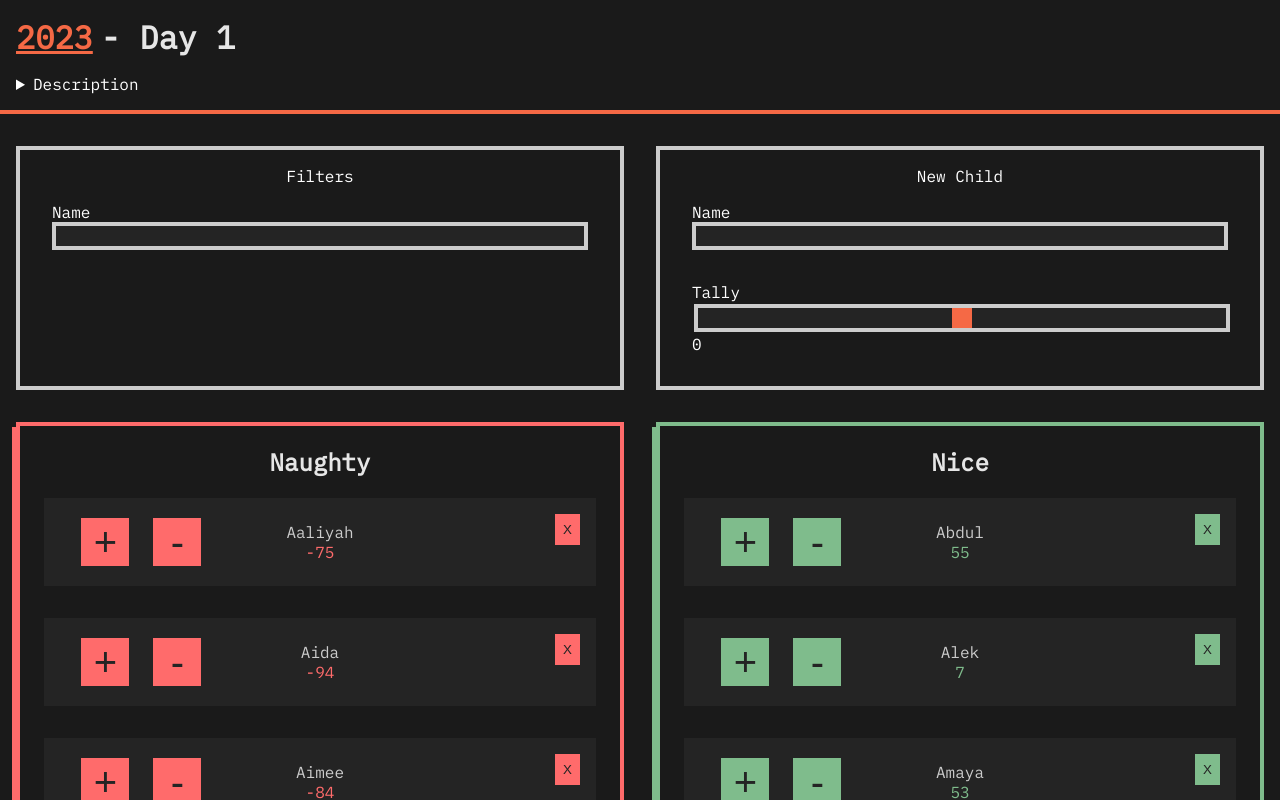
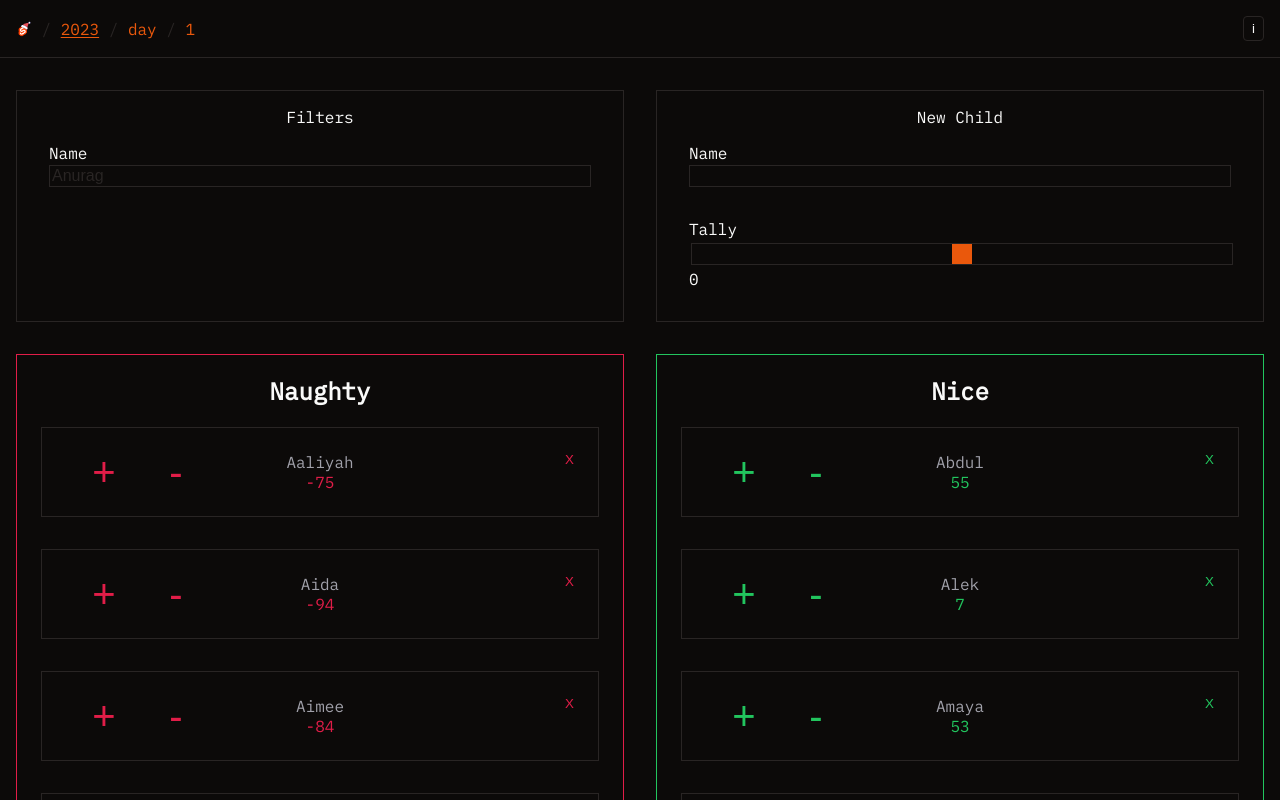
Before and after one commit to thomcleary/advent-of-svelte, a SvelteKit app: page /2023/day/1 in a window 1280 px wide. Shown: the top 800 px of the page. Built offline with nearby package versions, Linux system fonts and the light colour scheme; no server answers.

Commit message:
remember to squash merge all these commits later lol

```diff
--- a/src/lib/css/global.css
+++ b/src/lib/css/global.css
@@ -1,24 +1,17 @@
 :root {
-	--col: white;
-	--col-bg: rgb(26, 26, 26);
-	--col-bg2: rgb(36, 36, 36);
-	--col-bg3: rgb(46, 46, 46);
-	--col-heading: rgb(230, 230, 230);
-	--col-body: rgb(204, 204, 204);
-
-	--svelte: rgb(235, 80, 39);
-	--green: #7fbc8c;
-	--red: #ff6b6b;
-	--orange: #f56945;
+	--white: rgb(250, 250, 249);
+	--black: rgb(12, 10, 9);
+	--grey: rgb(161, 161, 170);
+	--orange: rgb(234, 88, 12);
+	--red: rgb(225, 29, 72);
+	--green: rgb(34, 197, 94);
+	--border: rgb(41, 37, 36);
+	--dim: rgb(41, 37, 36);
 }
 
 /* TODO: light theme */
 /* @media only screen and (prefers-color-scheme: light) {
 	:root {
-		--col: black;
-		--col-bg: white;
-		--col-heading: rgb(33, 33, 33);
-		--col-body: rgb(69, 69, 69);
 	}
 } */
 
@@ -35,8 +28,8 @@ body {
 	padding: 0;
 	margin: 0;
 
-	color: var(--col);
-	background-color: var(--col-bg);
+	color: var(--white);
+	background-color: var(--black);
 
 	font-family:
 		IBM Plex Mono,
--- a/src/routes/2023/day/1/+layout.svelte
+++ b/src/routes/2023/day/1/+layout.svelte
@@ -1,26 +1,46 @@
+<script>
+	import { slide } from 'svelte/transition';
+
+	let showDescription = false;
+
+	$: console.log({ showDescription });
+</script>
+
 <main>
-	<div>
-		<h1>
-			<a href="../"> 2023 </a> - Day 1
-		</h1>
-		<details>
-			<summary>Description</summary>
-			<p>
-				The Elves have been tirelessly creating presents all year round. They're right on schedule,
-				but today they've run into a big problem; the ancient system for tracking who's been naughty
-				or nice is out of commission. With the hundreds of thousands of letters from children piling
-				up alongside their records of good and bad deeds, the Elves are in dire need of a modern
-				solution.
-			</p>
-			<p>
-				Your mission is to build a system for the elves, enabling them to input names and tally each
-				childs deeds to keep track of whether they're good or bad. You could even categorise these
-				automatically as “naughty” and “nice.” Fortunately, the elves have been meticulous in their
-				record-keeping and have a backup of all the current data in JSON format. You'll need to
-				import this data into your newly developed system.
-			</p>
-		</details>
-	</div>
+	<header>
+		<nav>
+			<div class="breadcrumbs">
+				<a href="/">
+					<img src="/favicon.png" alt="Advent of Svelte" />
+				</a>
+				<span>/</span>
+				<a href="../">2023</a>
+				<span>/</span>
+				day
+				<span>/</span>
+				1
+			</div>
+			<button on:click={() => (showDescription = !showDescription)}>i</button>
+		</nav>
+		{#if showDescription}
+			<div transition:slide={{ duration: 250 }}>
+				<p>
+					The Elves have been tirelessly creating presents all year round. They're right on
+					schedule, but today they've run into a big problem; the ancient system for tracking who's
+					been naughty or nice is out of commission. With the hundreds of thousands of letters from
+					children piling up alongside their records of good and bad deeds, the Elves are in dire
+					need of a modern solution.
+				</p>
+				<p>
+					Your mission is to build a system for the elves, enabling them to input names and tally
+					each childs deeds to keep track of whether they're good or bad. You could even categorise
+					these automatically as “naughty” and “nice.” Fortunately, the elves have been meticulous
+					in their record-keeping and have a backup of all the current data in JSON format. You'll
+					need to import this data into your newly developed system.
+				</p>
+			</div>
+		{/if}
+	</header>
 	<slot />
 </main>
 
@@ -28,24 +48,47 @@
 	main {
 		display: flex;
 		flex-direction: column;
-
-		background-color: var(--col-bg);
 	}
 
-	div {
-		padding: 16px;
-		border-bottom: 4px solid var(--orange);
+	header {
+		padding: 1rem;
+		border-bottom: 1px solid var(--border);
 	}
 
-	h1 {
+	nav {
 		display: flex;
-		gap: 8px;
+		align-items: center;
+		justify-content: space-between;
+	}
 
-		color: var(--col-heading);
-		background-color: inherit;
+	img {
+		height: 1rem;
+	}
 
-		margin: 0;
-		padding-bottom: 16px;
+	button {
+		color: var(--white);
+		background-color: transparent;
+
+		padding: 4px 8px;
+
+		border: 1px solid var(--border);
+		border-radius: 4px;
+	}
+
+	@media (hover: hover) {
+		button:hover {
+			color: var(--black);
+			background-color: var(--orange);
+
+			cursor: pointer;
+		}
+	}
+
+	p {
+		max-width: 75ch;
+		text-wrap: pretty;
+
+		color: var(--grey);
 	}
 
 	a {
@@ -53,5 +96,25 @@
 		align-items: center;
 
 		color: var(--orange);
+
+		text-decoration-thickness: 1px;
+		text-underline-offset: 2px;
+	}
+
+	a:hover {
+		color: var(--black);
+		background-color: var(--orange);
+	}
+
+	.breadcrumbs {
+		display: flex;
+		align-items: center;
+		gap: 1ch;
+
+		color: var(--orange);
+	}
+
+	.breadcrumbs > span {
+		color: var(--border);
 	}
 </style>
--- a/src/routes/2023/day/1/+page.svelte
+++ b/src/routes/2023/day/1/+page.svelte
@@ -29,7 +29,7 @@
 	<div class="inputs">
 		<div class="filters">
 			<span>Filters</span>
-			<label>Name<input type="text" bind:value={nameFilter} /></label>
+			<label>Name<input type="text" bind:value={nameFilter} placeholder="Anurag" /></label>
 		</div>
 
 		<div class="new-child">
@@ -66,6 +66,7 @@
 	label {
 		display: flex;
 		flex-direction: column;
+		gap: 2px;
 		flex: 1;
 
 		padding: 16px;
@@ -74,21 +75,23 @@
 		font-size: 16px;
 
 		color: var(--col-body);
-		background-color: var(--col-bg2);
+		background-color: var(--black);
 
-		border: 4px solid var(--col-body);
+		border: 1px solid var(--dim);
+	}
+
+	input::placeholder {
+		color: var(--border);
 	}
 
 	input[type='range'] {
 		-webkit-appearance: none;
 		appearance: none;
-		background: transparent;
 		cursor: pointer;
 		width: 100%;
 	}
 
 	input[type='range']::-webkit-slider-runnable-track {
-		background: var(--col-bg2);
 		height: 20px;
 	}
 
@@ -121,7 +124,7 @@
 
 		padding: 16px;
 
-		border: 4px solid var(--col-body);
+		border: 1px solid var(--border);
 	}
 
 	.new-child span,
--- a/src/routes/2023/day/1/ChildList.svelte
+++ b/src/routes/2023/day/1/ChildList.svelte
@@ -72,16 +72,15 @@
 		list-style-type: none;
 
 		color: var(--naughty-or-nice);
-		background-color: var(--col-bg2);
 
 		padding: 16px;
 
-		/* border: 2px solid var(--col-body); */
+		border: 1px solid var(--border);
 	}
 
 	button {
-		color: var(--col-bg2);
-		background-color: var(--naughty-or-nice);
+		color: var(--naughty-or-nice);
+		background-color: var(--black);
 
 		padding: 8px;
 
@@ -89,6 +88,9 @@
 	}
 
 	button:hover {
+		color: var(--black);
+		background-color: var(--naughty-or-nice);
+
 		cursor: pointer;
 		touch-action: manipulation;
 	}
@@ -98,10 +100,7 @@
 		flex-direction: column;
 		flex: 1;
 
-		background-color: var(--col-bg);
-
-		border: 4px solid var(--naughty-or-nice);
-		box-shadow: -4px 5px var(--naughty-or-nice);
+		border: 1px solid var(--naughty-or-nice);
 	}
 
 	.tally-toggle {
@@ -128,7 +127,7 @@
 	}
 
 	.name {
-		color: var(--col-body);
+		color: var(--grey);
 	}
 
 	.delete {
```
